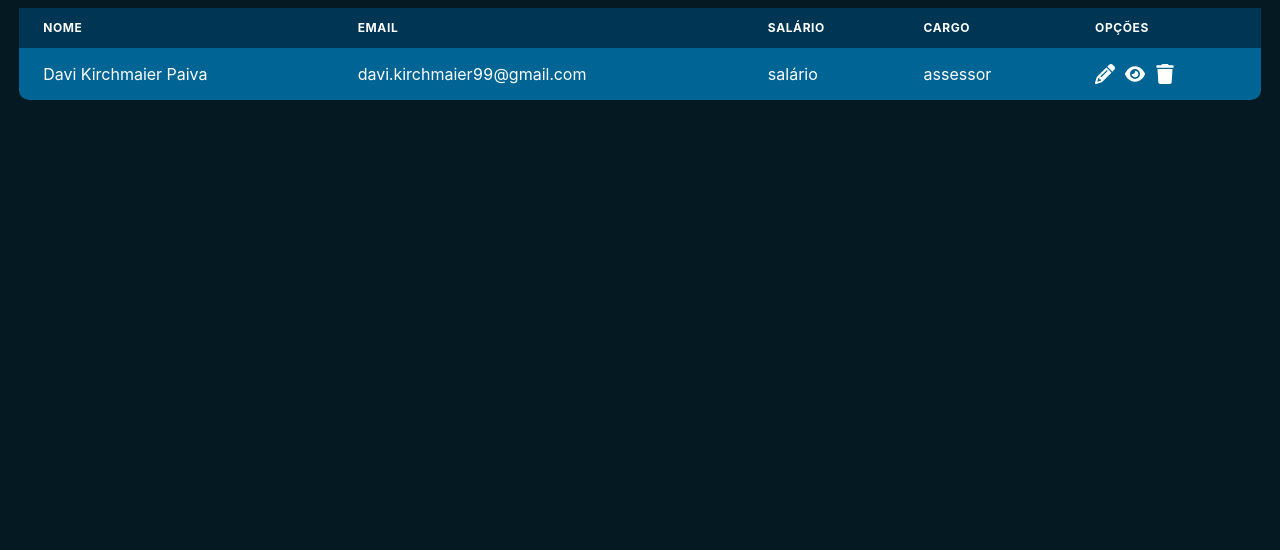
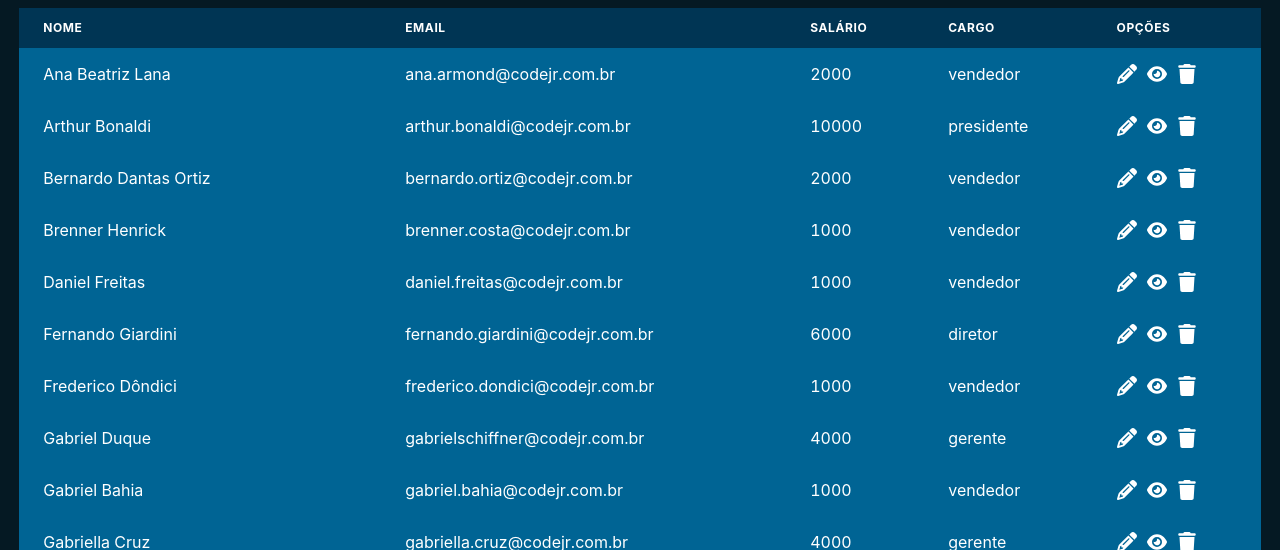
Before and after one commit to KirchmaierDavi/desafioNext, a Next.js app in the folder desafio-next/: page /funcionarios in a window 1280 px wide. Shown: the part 250-800 px from the top of the page. Built offline with nearby package versions, Linux system fonts and the light colour scheme; data requests are answered from the project's data file; a web font is replaced by a local one.

Commit message:
faz o get das informações da api na tabela

```diff
--- a/desafio-next/src/components/modals/Mview/index.tsx
+++ b/desafio-next/src/components/modals/Mview/index.tsx
@@ -14,7 +14,14 @@ import {
 } from "@chakra-ui/react";
 import React from "react";
 
-export function ModalVisualizar() {
+interface modalViewProps{
+  email : string
+  nome : string
+  salario : string
+  cargo : string
+}
+
+export function ModalVisualizar({email, nome, salario, cargo}: modalViewProps) {
   const { isOpen, onOpen, onClose } = useDisclosure();
 
   const initialRef = React.useRef(null);
@@ -42,27 +49,27 @@ export function ModalVisualizar() {
       >
         <ModalOverlay />
         <ModalContent fontFamily={"wallpoet"} bg={"#003554"}>
-          <ModalHeader>Adicione um funcionario</ModalHeader>
+          <ModalHeader>Informações do funcionario</ModalHeader>
           <ModalCloseButton />
           <ModalBody pb={6}>
             <FormControl>
               <FormLabel>Nome</FormLabel>
-              <Input ref={initialRef} value="Digite seu nome aqui" isReadOnly/>
+              <Input ref={initialRef} value={nome} isReadOnly/>
             </FormControl>
 
             <FormControl mt={4}>
               <FormLabel>Email</FormLabel>
-              <Input type={"email"} value="Digite seu email aqui" isReadOnly/>
+              <Input type={"email"} value={email} isReadOnly/>
             </FormControl>
 
             <FormControl mt={4}>
               <FormLabel>Salario</FormLabel>
-              <Input type={"number"} value="Digite seu email aqui" isReadOnly/>
+              <Input type={"number"} value={salario} isReadOnly/>
             </FormControl>
 
             <FormControl mt={4}>
               <FormLabel>Cargo</FormLabel>
-              <Input value="Digite seu cargo aqui" isReadOnly/>
+              <Input value={cargo} isReadOnly/>
             </FormControl>
           </ModalBody>
 
--- a/desafio-next/src/components/modals/edit/index.tsx
+++ b/desafio-next/src/components/modals/edit/index.tsx
@@ -14,7 +14,14 @@ import {
 } from "@chakra-ui/react";
 import React from "react";
 
-export function ModalEditar() {
+interface modalEditarProps{
+  email : string
+  nome : string
+  salario : string
+  cargo : string
+}
+
+export function ModalEditar({email, nome, salario, cargo}: modalEditarProps) {
   const { isOpen, onOpen, onClose } = useDisclosure();
 
   const initialRef = React.useRef(null);
@@ -47,22 +54,22 @@ export function ModalEditar() {
           <ModalBody pb={6}>
             <FormControl>
               <FormLabel>Nome</FormLabel>
-              <Input ref={initialRef} type={"text"} placeholder={"davi"}/>
+              <Input ref={initialRef} type={"text"} placeholder={nome}/>
             </FormControl>
 
             <FormControl mt={4}>
               <FormLabel>Email</FormLabel>
-              <Input type={"email"} value="Davi.kirchmaier99@gmail.com" />
+              <Input type={"email"} placeholder={email} />
             </FormControl>
 
             <FormControl mt={4}>
               <FormLabel>Salario</FormLabel>
-              <Input type={"number"} value="1500" />
+              <Input type={"number"} placeholder={salario} />
             </FormControl>
 
             <FormControl mt={4}>
               <FormLabel>Cargo</FormLabel>
-              <Input value="Assessor" />
+              <Input placeholder={cargo} />
             </FormControl>
           </ModalBody>
 
--- a/desafio-next/src/pages/funcionarios.tsx
+++ b/desafio-next/src/pages/funcionarios.tsx
@@ -1,4 +1,8 @@
-import NextImage from "next/image";
+import NextImage from "next/image"
+
+import { useEffect, useState } from "react";
+
+import axios from 'axios';
 
 import { ModalAdiciona } from "../components/modals/add/index";
 import { ModalEditar } from "../components/modals/edit";
@@ -39,15 +43,31 @@ import {
   Image,
   Text,
   Input,
-  Button,
+  Button
 } from "@chakra-ui/react";
 
 const inter = Inter({ subsets: ["latin"] });
+
 
 export default function Home() {
   const { isOpen, onOpen, onClose } = useDisclosure();
   const initialRef = React.useRef(null);
   const finalRef = React.useRef(null);
+
+  interface Funcionario {
+    name: string;
+    email: string;
+    salario: string;
+    cargo: string;
+  }
+
+  const [data, setData] = useState<Funcionario[]>([]);
+
+  useEffect(() => {
+    axios.get<Funcionario[]>('http://localhost:3000/funcionarios').then((Response) => {
+      setData(Response.data);
+    });
+  }, []);
 
   return (
     <Stack
@@ -96,15 +116,18 @@ export default function Home() {
             </Tr>
           </Thead>
           <Tbody>
+            {data.map(funcionarios=>(
+
+
             <Tr border={"3px"} borderColor={"#000000"}>
-              <Td>Davi Kirchmaier Paiva</Td>
-              <Td>davi.kirchmaier99@gmail.com</Td>
-              <Td>salário</Td>
-              <Td>assessor</Td>
+              <Td>{funcionarios.name}</Td>
+              <Td>{funcionarios.email}</Td>
+              <Td>{funcionarios.salario}</Td>
+              <Td>{funcionarios.cargo}</Td>
               <Td>
                 <HStack spacing={"10px"}>
-                  <ModalEditar></ModalEditar>
-                  <ModalVisualizar></ModalVisualizar>
+                  <ModalEditar email={funcionarios.email} nome={funcionarios.name} salario={funcionarios.salario} cargo={funcionarios.cargo}></ModalEditar>
+                  <ModalVisualizar email={funcionarios.email} nome={funcionarios.name} salario={funcionarios.salario} cargo={funcionarios.cargo}></ModalVisualizar>
                   <svg
                     xmlns="http://www.w3.org/2000/svg"
                     viewBox="0 0 448 512"
@@ -117,6 +140,7 @@ export default function Home() {
                 </HStack>
               </Td>
             </Tr>
+            ))}
           </Tbody>
         </Table>
       </TableContainer>
```
Also changed, not shown: desafio-next/package.json (+14 -17 lines), 2 other files (tests, documents, lock files or other folders).
